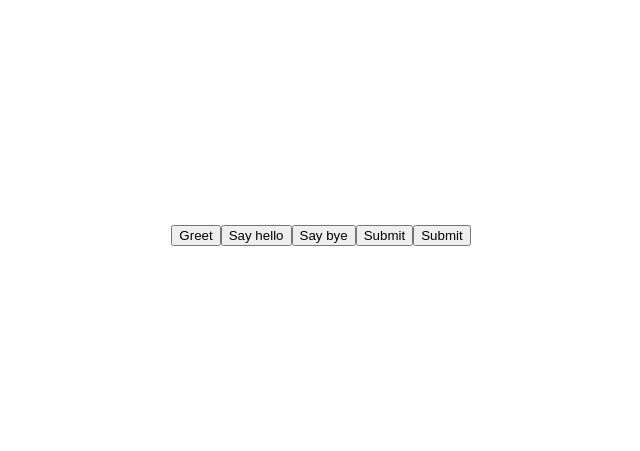
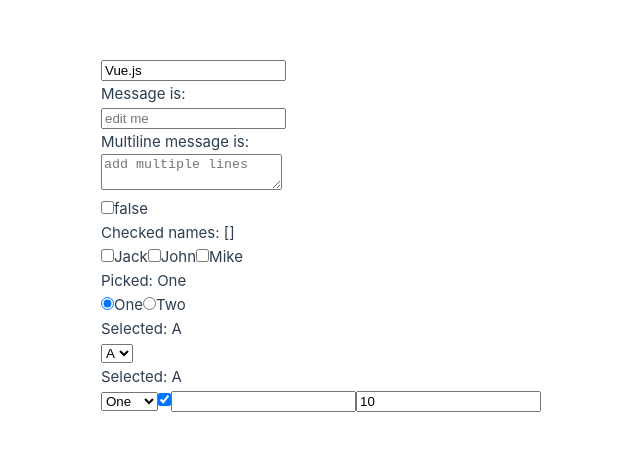
Before and after one commit to DmytroLymar/vue-practice, a Vue app: page / in a window 1280 px wide. Shown: the part 165-616 px from the top of the page, without its empty margins (319-959 px from the left). Built offline with nearby package versions, Linux system fonts and the light colour scheme.

Commit message:
(8.2.9) form input bindings

```diff
--- a/src/App.vue
+++ b/src/App.vue
@@ -1,35 +1,74 @@
 <script setup>
 import { ref } from 'vue'
 
-const name = ref('Vue.js')
+const text = ref('Vue.js')
+const message = ref('')
+const messageMulti = ref('')
+const checked = ref(false)
+const checkedNames = ref([])
+const picked = ref('One')
+const selected = ref('A')
 
-function greet(event) {
-  alert(`Hello ${name.value}!`)
-  // `event` is the native DOM event
-  if (event) {
-    alert(event.target.tagName)
-  }
-}
+const options = ref([
+  { text: 'One', value: 'A' },
+  { text: 'Two', value: 'B' },
+  { text: 'Three', value: 'C' },
+])
 
-function say(message) {
-  alert(message)
-}
-
-function warn(message, event) {
-  // now we have access to the native event
-  if (event) {
-    event.preventDefault()
-  }
-  alert(message)
-}
+const toggle = ref('yes')
+const age = ref(10)
 </script>
 
 <template>
-  <button @click="greet">Greet</button>
-  <button @click="say('hello')">Say hello</button>
-  <button @click="say('bye')">Say bye</button>
-  <button @click="warn('Form cannot be submitted yet.', $event)">Submit</button>
-  <button @click="(event) => warn('Form cannot be submitted yet.', event)">Submit</button>
+  <input v-model="text" />
+  <p>Message is: {{ message }}</p>
+  <input v-model="message" placeholder="edit me" />
+  <div></div>
+  <span>Multiline message is:</span>
+  <p style="white-space: pre-line">{{ messageMulti }}</p>
+  <textarea v-model="messageMulti" placeholder="add multiple lines"></textarea>
+  <div></div>
+  <input type="checkbox" id="checkbox" v-model="checked" />
+  <label for="checkbox">{{ checked }}</label>
+
+  <div>Checked names: {{ checkedNames }}</div>
+
+  <input type="checkbox" id="jack" value="Jack" v-model="checkedNames" />
+  <label for="jack">Jack</label>
+
+  <input type="checkbox" id="john" value="John" v-model="checkedNames" />
+  <label for="john">John</label>
+
+  <input type="checkbox" id="mike" value="Mike" v-model="checkedNames" />
+  <label for="mike">Mike</label>
+
+  <div>Picked: {{ picked }}</div>
+
+  <input type="radio" id="one" value="One" v-model="picked" />
+  <label for="one">One</label>
+
+  <input type="radio" id="two" value="Two" v-model="picked" />
+  <label for="two">Two</label>
+
+  <div>Selected: {{ selected }}</div>
+
+  <select v-model="selected">
+    <option>A</option>
+    <option>B</option>
+    <option>C</option>
+  </select>
+
+  <div>Selected: {{ selected }}</div>
+
+  <select v-model="selected">
+    <option v-for="option in options" :value="option.value" :key="option.text">
+      {{ option.text }}
+    </option>
+  </select>
+
+  <input type="checkbox" v-model="toggle" true-value="yes" false-value="no" />
+  <input v-model.lazy="message" />
+  <input v-model.number="age" />
 </template>
 
 <style scoped></style>
```
